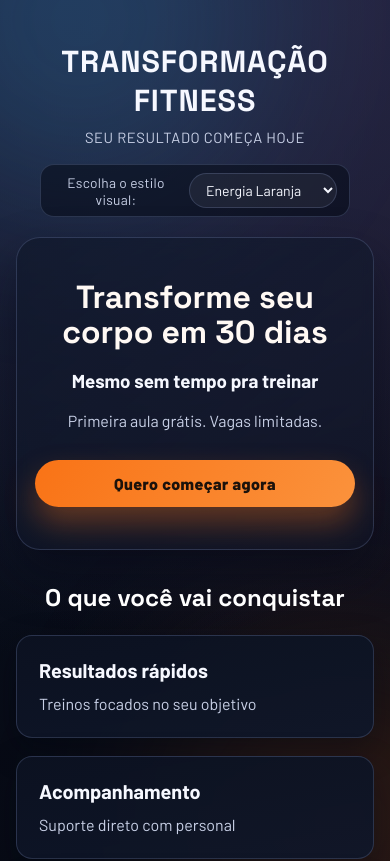
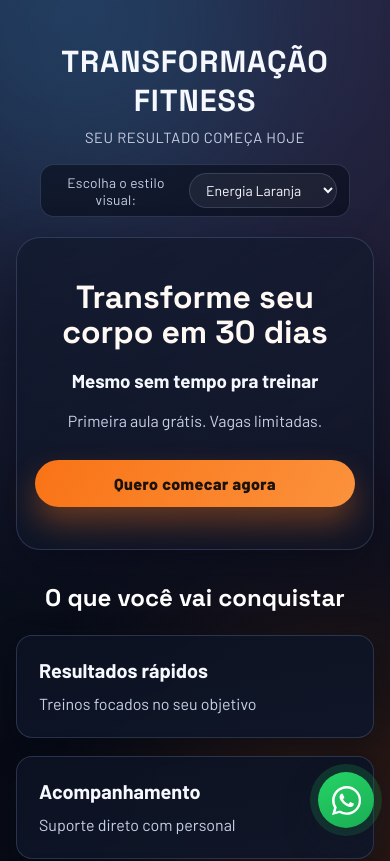
Before and after one commit to danilwayne/AcademiaPersonal, a plain HTML site: page index.html in a window 390 px wide. Shown: the top 861 px of the page. Drawn offline with Linux system fonts and the light colour scheme.

Commit message:
fix: botao whatsapp+comentarios
Co-authored-by: Copilot <copilot@github.com>

```diff
--- a/index.html
+++ b/index.html
@@ -37,7 +37,8 @@
         <h3>Mesmo sem tempo pra treinar</h3>
         <p>Primeira aula grátis. Vagas limitadas.</p>
 
-        <a class="botao" href="https://wa.me/5561986527228" target="_blank">Quero começar agora</a>
+        <a id="cta-whatsapp" class="botao" href="https://wa.me/5561986527228" target="_blank"
+            rel="noopener noreferrer">Quero começar agora</a>
     </section>
 
     <section class="beneficios reveal">
@@ -85,7 +86,8 @@
             <button id="dep-prev" class="dep-btn dep-btn-seta" type="button" aria-label="Ver depoimentos anteriores">
                 <span aria-hidden="true">&larr;</span>
             </button>
-            <button id="dep-next" class="dep-btn dep-btn-seta dep-btn-destaque" type="button" aria-label="Ver proximos depoimentos">
+            <button id="dep-next" class="dep-btn dep-btn-seta dep-btn-destaque" type="button"
+                aria-label="Ver proximos depoimentos">
                 <span aria-hidden="true">&rarr;</span>
             </button>
         </div>
@@ -93,8 +95,11 @@
 
     <footer>
         <p>© <span id="ano"></span> Transformação Fitness</p>
-        <script src="script.js"></script>
     </footer>
+
+    <div id="whatsapp-float-root"></div>
+
+    <script src="script.js"></script>
 
 </body>
 
--- a/script.js
+++ b/script.js
@@ -5,6 +5,8 @@ const depoimentosLista = document.getElementById("depoimentos-lista");
 const depoimentosWrapper = depoimentosLista ? depoimentosLista.parentElement : null;
 const botaoDepAnterior = document.getElementById("dep-prev");
 const botaoDepProximo = document.getElementById("dep-next");
+const ctaWhatsapp = document.getElementById("cta-whatsapp");
+let whatsappFloatRoot = document.getElementById("whatsapp-float-root");
 
 /*
     ARQUITETURA DO CARROSSEL (resumo de estudo):
@@ -83,6 +85,110 @@ const fallbackDepoimentos = [
         autor: "Rodrigo, 44 anos"
     }
 ];
+
+const fallbackWhatsappConfig = {
+    numero: "5561986527228",
+    mensagem: "Ola, quero comecar hoje",
+    ctaPrincipal: {
+        texto: "Quero comecar agora"
+    },
+    botaoFlutuante: {
+        ariaLabel: "Falar no WhatsApp"
+    }
+};
+
+function montarLinkWhatsapp(config) {
+    const numero = String(config?.numero || "").replace(/\D/g, "");
+    if (!numero) {
+        return "https://wa.me/";
+    }
+
+    const mensagem = String(config?.mensagem || "").trim();
+    const query = mensagem ? `?text=${encodeURIComponent(mensagem)}` : "";
+    return `https://wa.me/${numero}${query}`;
+}
+
+function atualizarCtaPrincipalWhatsapp(config, href) {
+    if (!ctaWhatsapp) {
+        return;
+    }
+
+    ctaWhatsapp.href = href;
+    ctaWhatsapp.target = "_blank";
+    ctaWhatsapp.rel = "noopener noreferrer";
+
+    const texto = config?.ctaPrincipal?.texto;
+    if (typeof texto === "string" && texto.trim()) {
+        ctaWhatsapp.textContent = texto.trim();
+    }
+}
+
+function renderizarBotaoFlutuanteWhatsapp(config, href) {
+    if (!whatsappFloatRoot) {
+        whatsappFloatRoot = document.getElementById("whatsapp-float-root");
+    }
+
+    if (!whatsappFloatRoot) {
+        return;
+    }
+
+    const ariaLabel = config?.botaoFlutuante?.ariaLabel || "Falar no WhatsApp";
+    const pathD = "M20.52 3.48A11.86 11.86 0 0 0 12.06 0C5.46 0 .08 5.38.08 11.99c0 2.11.55 4.16 1.6 5.97L0 24l6.2-1.62a11.9 11.9 0 0 0 5.86 1.5h.01c6.6 0 11.98-5.38 11.98-11.99 0-3.2-1.25-6.21-3.53-8.41Zm-8.45 18.37h-.01a9.93 9.93 0 0 1-5.07-1.39l-.36-.21-3.68.96.98-3.58-.24-.37a9.95 9.95 0 0 1-1.53-5.27c0-5.5 4.49-9.99 10-9.99 2.66 0 5.16 1.03 7.03 2.9a9.84 9.84 0 0 1 2.92 7.05c0 5.51-4.49 9.99-10.04 9.99Zm5.48-7.49c-.3-.15-1.77-.87-2.05-.96-.27-.1-.46-.15-.66.15-.2.3-.76.96-.93 1.16-.17.2-.34.22-.64.07-.3-.15-1.26-.46-2.39-1.47-.88-.78-1.47-1.75-1.64-2.04-.17-.3-.02-.46.13-.61.13-.13.3-.34.45-.5.15-.17.2-.3.3-.5.1-.2.05-.37-.02-.52-.08-.15-.66-1.6-.9-2.19-.24-.58-.48-.5-.66-.5h-.56c-.2 0-.5.08-.76.37-.26.3-1 1-.97 2.42.03 1.42 1.03 2.79 1.17 2.98.15.2 2.02 3.09 4.9 4.33.69.3 1.23.48 1.65.62.7.22 1.33.19 1.83.11.56-.08 1.77-.72 2.02-1.41.25-.7.25-1.3.17-1.42-.08-.12-.27-.2-.56-.35Z";
+
+    whatsappFloatRoot.innerHTML = "";
+
+    const botao = document.createElement("a");
+    botao.className = "whatsapp-float";
+    botao.href = href;
+    botao.target = "_blank";
+    botao.rel = "noopener noreferrer";
+    botao.setAttribute("aria-label", ariaLabel);
+
+    const namespace = "http://www.w3.org/2000/svg";
+    const svg = document.createElementNS(namespace, "svg");
+    svg.setAttribute("viewBox", "0 0 24 24");
+    svg.setAttribute("aria-hidden", "true");
+    svg.setAttribute("focusable", "false");
+
+    const path = document.createElementNS(namespace, "path");
+    path.setAttribute("d", pathD);
+    svg.appendChild(path);
+    botao.appendChild(svg);
+    whatsappFloatRoot.appendChild(botao);
+}
+
+async function carregarConfiguracaoWhatsapp() {
+    let config = fallbackWhatsappConfig;
+
+    try {
+        const resposta = await fetch("./whatsapp.json", { cache: "no-store" });
+        if (!resposta.ok) {
+            throw new Error("Falha ao carregar arquivo de WhatsApp");
+        }
+
+        const dados = await resposta.json();
+        if (dados && typeof dados === "object") {
+            config = {
+                ...fallbackWhatsappConfig,
+                ...dados,
+                ctaPrincipal: {
+                    ...fallbackWhatsappConfig.ctaPrincipal,
+                    ...(dados.ctaPrincipal || {})
+                },
+                botaoFlutuante: {
+                    ...fallbackWhatsappConfig.botaoFlutuante,
+                    ...(dados.botaoFlutuante || {})
+                }
+            };
+        }
+    } catch (error) {
+        config = fallbackWhatsappConfig;
+    }
+
+    const hrefWhatsapp = montarLinkWhatsapp(config);
+    atualizarCtaPrincipalWhatsapp(config, hrefWhatsapp);
+    renderizarBotaoFlutuanteWhatsapp(config, hrefWhatsapp);
+}
 
 function montarHTMLDepoimentos(lista) {
     return lista.map((item) => `
@@ -525,3 +631,4 @@ async function carregarDepoimentos() {
 }
 
 carregarDepoimentos();
+carregarConfiguracaoWhatsapp();
--- a/style.css
+++ b/style.css
@@ -441,6 +441,40 @@ footer {
     font-size: 0.93rem;
 }
 
+.whatsapp-float {
+    position: fixed;
+    right: 22px;
+    bottom: 22px;
+    width: 62px;
+    height: 62px;
+    border-radius: 999px;
+    background: linear-gradient(155deg, #25d366, #1aae54);
+    box-shadow: 0 14px 34px rgba(17, 24, 39, 0.4), 0 0 0 8px rgba(37, 211, 102, 0.18);
+    display: inline-flex;
+    align-items: center;
+    justify-content: center;
+    color: #ffffff;
+    z-index: 999;
+    transition: transform 0.2s ease, box-shadow 0.2s ease;
+    animation: whatsapp-pop 2.6s ease-in-out infinite;
+}
+
+.whatsapp-float svg {
+    width: 32px;
+    height: 32px;
+    fill: currentColor;
+}
+
+.whatsapp-float:hover {
+    transform: translateY(-2px) scale(1.04);
+    box-shadow: 0 18px 38px rgba(17, 24, 39, 0.5), 0 0 0 10px rgba(37, 211, 102, 0.2);
+}
+
+.whatsapp-float:focus-visible {
+    outline: 3px solid #ffffff;
+    outline-offset: 3px;
+}
+
 .reveal,
 .reveal-item {
     opacity: 1;
@@ -476,6 +510,23 @@ footer {
     to {
         opacity: 1;
         transform: translateY(0);
+    }
+}
+
+@keyframes whatsapp-pop {
+
+    0%,
+    50%,
+    100% {
+        transform: scale(1);
+    }
+
+    55% {
+        transform: scale(1.05);
+    }
+
+    60% {
+        transform: scale(1);
     }
 }
 
@@ -524,6 +575,18 @@ footer {
         top: 10px;
         right: 12px;
     }
+
+    .whatsapp-float {
+        right: 16px;
+        bottom: 16px;
+        width: 56px;
+        height: 56px;
+    }
+
+    .whatsapp-float svg {
+        width: 29px;
+        height: 29px;
+    }
 }
 
 @media (max-width: 600px) {
--- /dev/null
+++ b/whatsapp.json
@@ -0,0 +1,10 @@
+{
+    "numero": "5561986527228",
+    "mensagem": "Ola, quero comecar hoje",
+    "ctaPrincipal": {
+        "texto": "Quero comecar agora"
+    },
+    "botaoFlutuante": {
+        "ariaLabel": "Falar no WhatsApp"
+    }
+}
```
